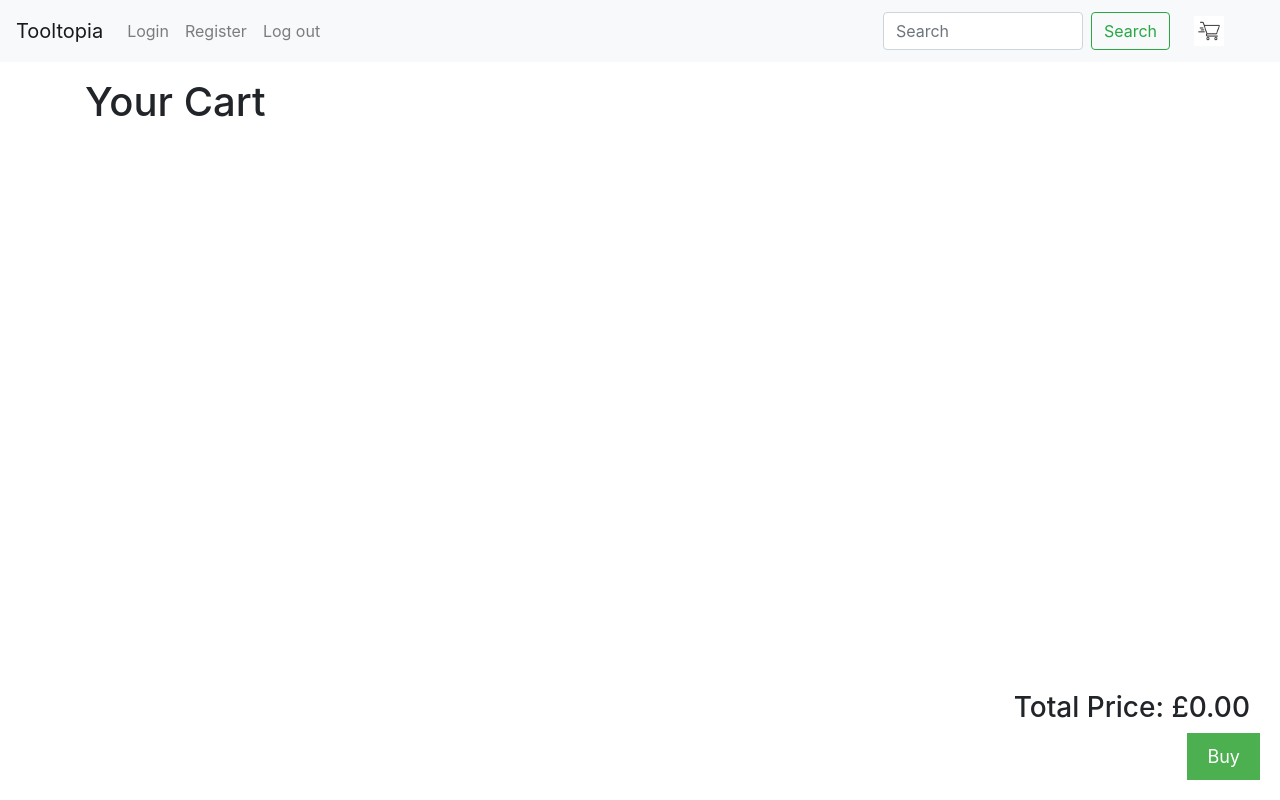
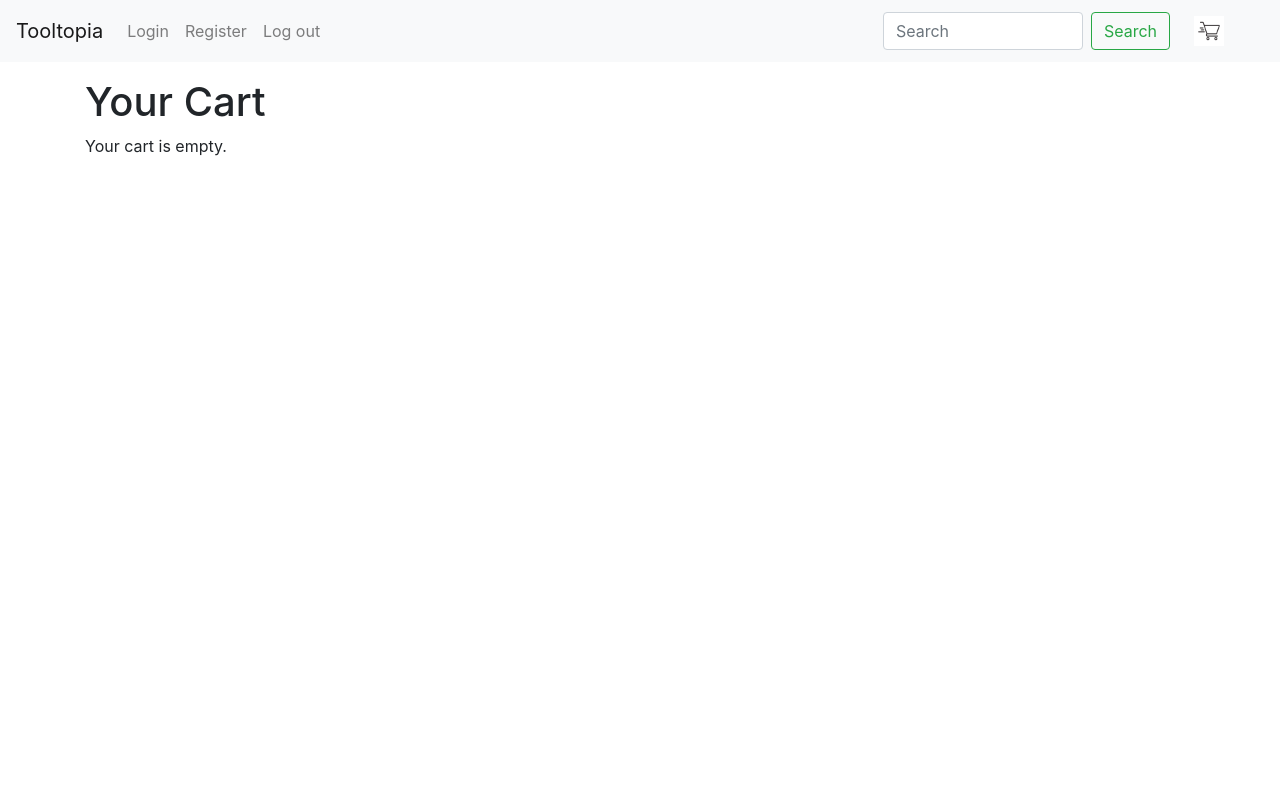
Before and after one commit to AbhirSyed/Tooltopia, a Flask app: page /results.html in a window 1280 px wide. Run offline with Flask 3, Linux system fonts and the light colour scheme.

Commit message:
Update results.html

```diff
--- a/Tooltopia_code/templates/results.html
+++ b/Tooltopia_code/templates/results.html
@@ -1,33 +1,40 @@
 {% extends "base.html" %}
-{% block title %}Cart{% endblock %}
-
 {% block content %}
 <h1>Your Cart</h1>
+
+{% if cart_items and cart_items|length > 0 %}
   {% for item in cart_items %}
     <div class="cart-item">
-    <img src="{{ url_for('static', filename=product.image, v=1) }}" alt="{{ product.name }}">
+      <img src="{{ url_for('static', filename=item.product.image) }}" alt="{{ item.product.name }}">
       <div class="cart-item-details">
-        <h3>{{ item.product.name }}</h3>
-        <p>£{{ item.product.price }}</p>
-        <form action="{{ url_for('update_quantity', item_id=item.id) }}" method="post">
-            <input type="number" name="quantity" value="{{ item.quantity }}" min="1">
-            <input type="submit" value="Update" class="btn btn-info">
-        </form>
-        <form action="{{ url_for('remove_from_cart', item_id=item.id) }}" method="post">
-            <input type="submit" value="Remove" class="btn btn-danger">
+        <strong>{{ item.product.name }}</strong>
+        <span>{{ item.product.price | currency }}</span>
+
+        <div class="mt-2">
+          <form class="d-inline" method="post" action="{{ url_for('update_quantity', item_id=item.id) }}">
+            <input type="number" name="quantity" min="1" max="{{ item.product.stock }}" value="{{ item.quantity }}">
+            <button class="btn btn-info btn-sm" type="submit">Update</button>
           </form>
 
+          <form class="d-inline" method="post" action="{{ url_for('remove_from_cart', item_id=item.id) }}">
+            <button class="btn btn-danger btn-sm" type="submit">Remove</button>
+          </form>
+        </div>
       </div>
 
+      <div class="ml-auto">
+        <div>Line total: {{ line_totals[item.id] | currency }}</div>
+      </div>
     </div>
   {% endfor %}
+
   <div class="cart-summary">
-    <div class="total-price">
-        <h3>Total Price: {{ total_price | currency }}</h3>
-
+    <div class="total-price"><h3>Total: {{ total_price | currency }}</h3></div>
+    <form method="post" action="{{ url_for('checkout') }}">
+      <button class="buy-btn" type="submit">Buy now</button>
+    </form>
   </div>
-    <form action="{{ url_for('checkout') }}" method="post">
-        <button type="submit" class="buy-btn">Buy</button>
-    </form>
-
+{% else %}
+  <p>Your cart is empty.</p>
+{% endif %}
 {% endblock %}
```
Lines whose indentation alone changed are shown as unchanged.
